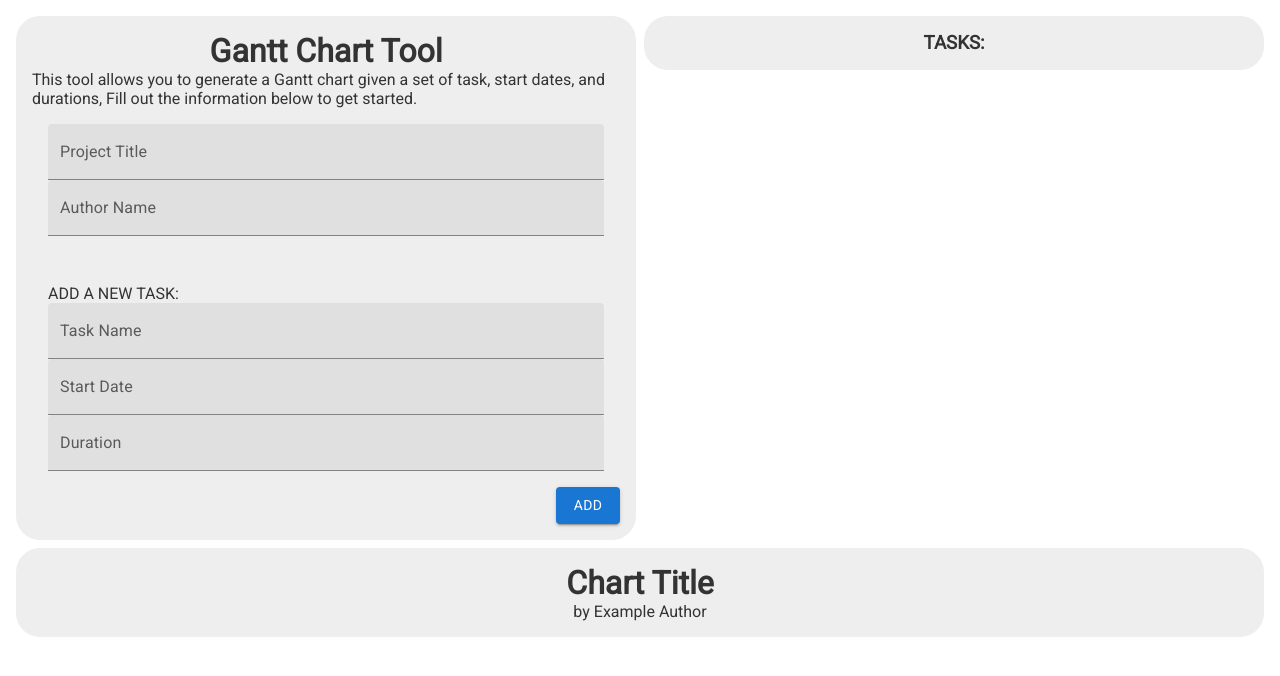
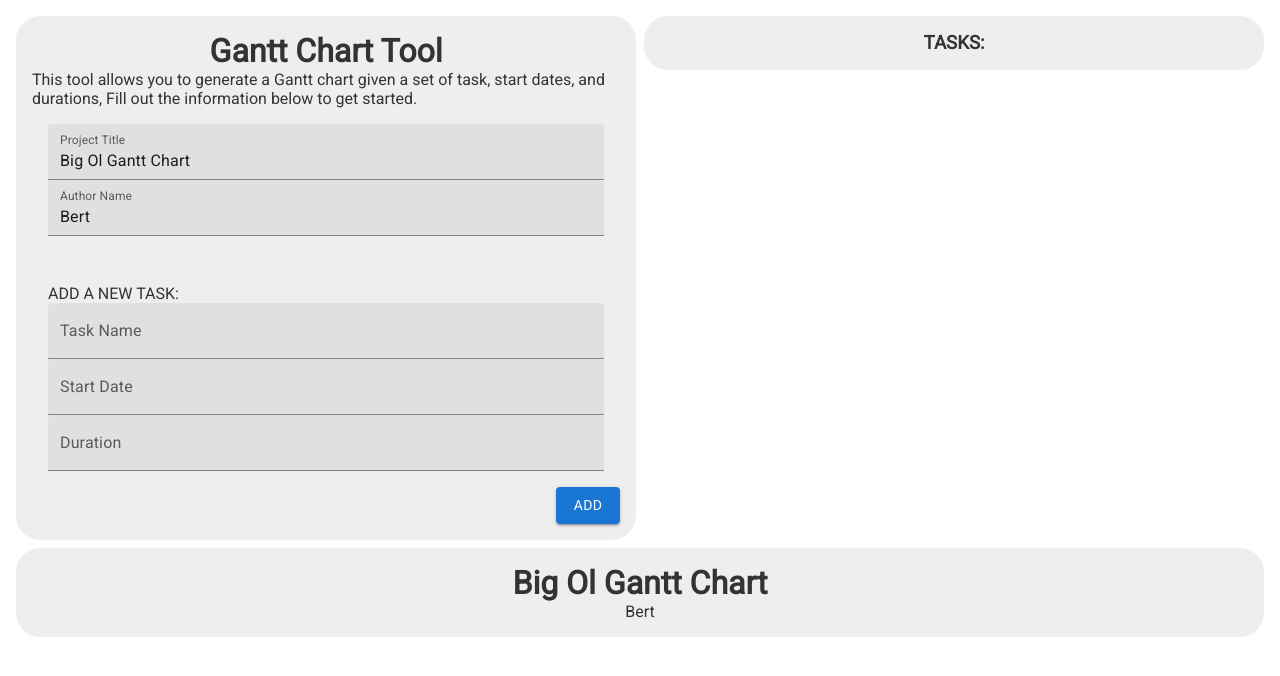
Before and after one commit to RobKokochak/gantt-chart-app, a React (Create React App) app: page / in a window 1280 px wide. Shown: the top 676 px of the page. Built offline with nearby package versions, Linux system fonts and the light colour scheme; the HTML template or start-up script is replaced by a standard one.

Commit message:
send title/author dynamically to gantt chart

```diff
--- a/src/App.js
+++ b/src/App.js
@@ -2,20 +2,25 @@ import GanttChart from "./GanttChart";
 import TaskList from "./TaskList";
 import UserInput from "./UserInput";
 import { Grid } from "@mui/material";
+import { useState } from "react";
 
 function App() {
+
+  const [title, setTitle] = useState('Big Ol Gantt Chart');
+  const [author, setAuthor] = useState('Bert');
+
   return (
     <div className="App">
       <div className="content">
         <Grid container spacing={1}>
           <Grid item xs={6}>
-            <UserInput />
+            <UserInput title={title} setTitle={setTitle} author={author} setAuthor={setAuthor}/>
           </Grid>
           <Grid item xs={6}>
             <TaskList />
           </Grid>
           <Grid item xs={12}>
-            <GanttChart />
+            <GanttChart title={title} author={author}/>
           </Grid>
         </Grid>
       </div>
--- a/src/GanttChart.js
+++ b/src/GanttChart.js
@@ -1,8 +1,8 @@
-const GanttChart = () => {
+const GanttChart = ({ title, author }) => {
   return (
     <div className="gantt-chart">
-      <h1>Chart Title</h1>
-      <p>by Example Author</p>
+      <h1>{ title }</h1>
+      <p>{ author }</p>
     </div>
    );
 }
--- a/src/UserInput.js
+++ b/src/UserInput.js
@@ -1,29 +1,30 @@
 import { Button, Grid, TextField } from "@mui/material";
 
-const UserInput = () => {
+const UserInput = ({ title, setTitle, author, setAuthor }) => {
+
   return (
     <div className="user-input">
       <h1>Gantt Chart Tool</h1>
       <p>This tool allows you to generate a Gantt chart given a set of task, start dates, and durations, Fill out the information below to get started.</p>
-        <form>
           <Grid container spacing={2}>
             <Grid item xs={12}>
               <div className="title-author-form-field">
-                <TextField id='project-title' label="Project Title" variant="filled" />
-                <TextField id='author-name' label="Author Name" variant="filled" />
+                <TextField id='project-title' label="Project Title" variant="filled" value={title} onChange={(e) => setTitle(e.target.value)} />
+                <TextField id='author-name' label="Author Name" variant="filled" value={author} onChange={(e) => setAuthor(e.target.value)} />
               </div>
             </Grid>
             <Grid item xs={12}>
+              <form>
                 <div className="task-details-form-field">
                   <p>ADD A NEW TASK:</p>
                   <TextField id='task-name' label="Task Name" variant="filled" />
                   <TextField id='start-date' label="Start Date" variant="filled" />
                   <TextField id='duration' label="Duration" variant="filled" />
                 </div>
+                <Button variant="contained" className="add-button">ADD</Button>
+              </form>
             </Grid>
           </Grid>
-          <Button variant="contained" className="add-button">ADD</Button>
-        </form>
     </div>
    );
 }
```
Lines whose indentation alone changed are shown as unchanged.
